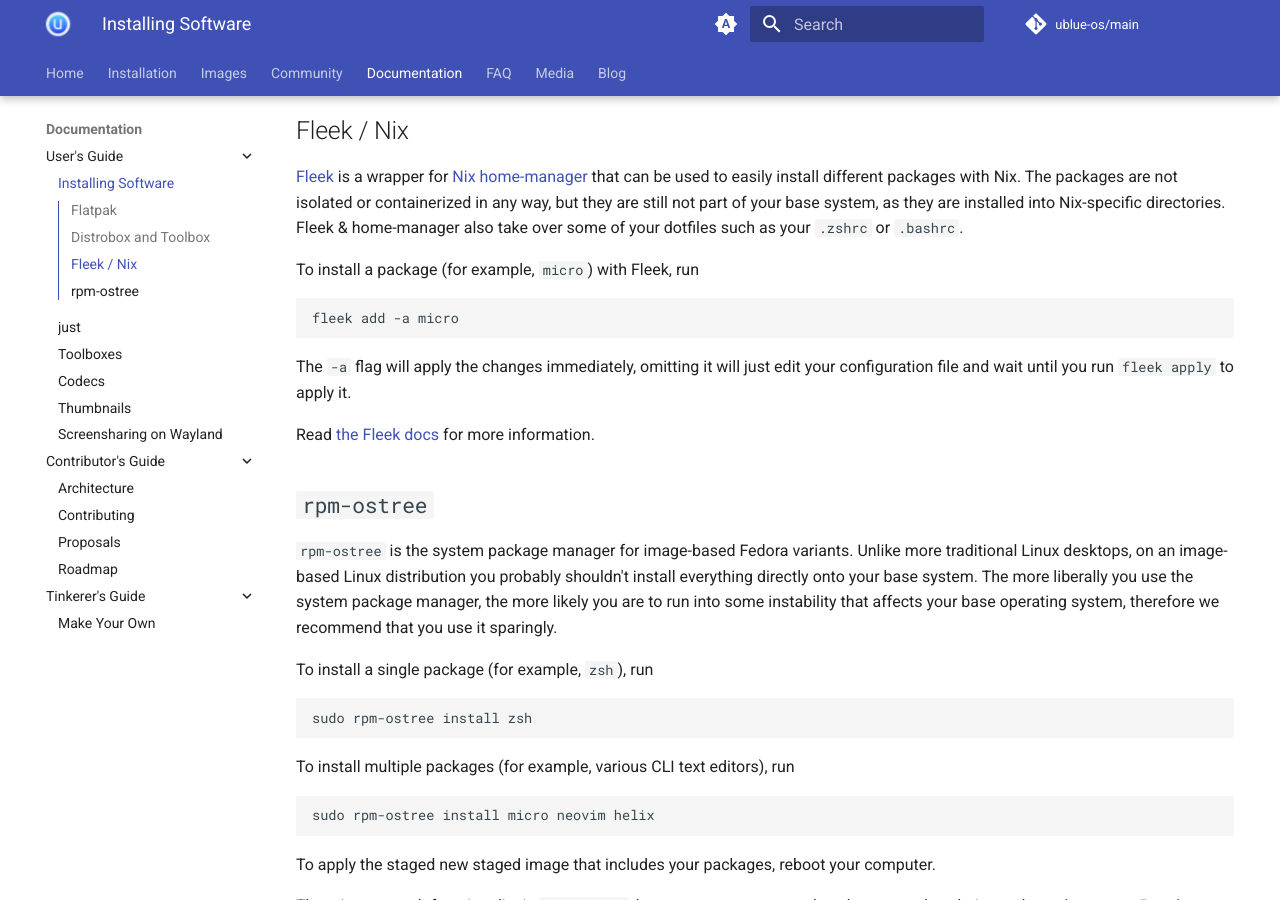
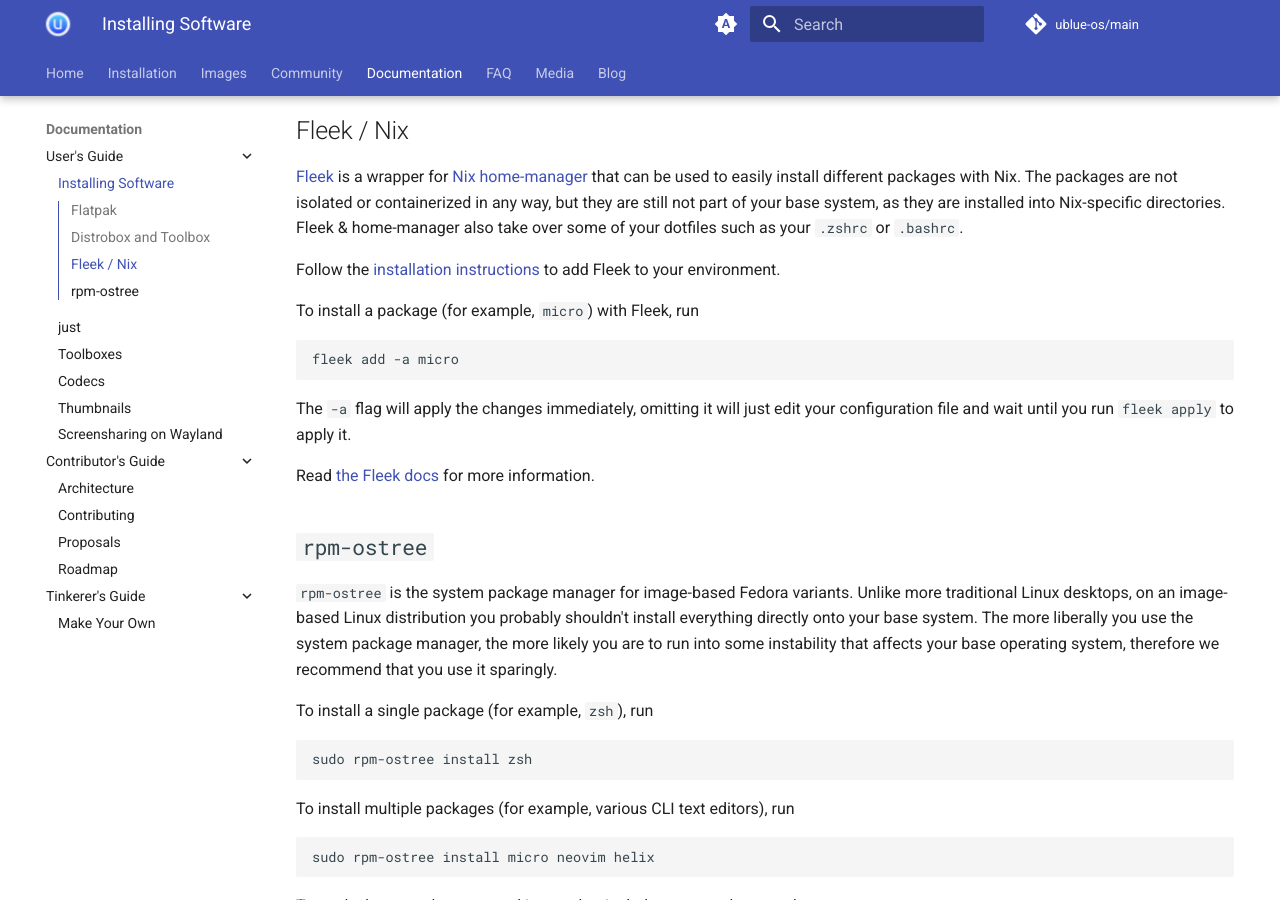
Before and after one commit to ublue-os/website, an MkDocs documentation site: the page built from docs/guide/software.md, in a window 1280 px wide and 900 px high, scrolled down 875 px. Built offline with MkDocs 1.6.1 and Material for MkDocs 9.7.7, drawn with Linux system fonts in a browser that asks for light colours; comment, search, counter and statistics services are not loaded.

Commit message:
docs: clarify fleek installation requirement
Add a line in the documentation to refer to the installation instructions
for Fleek, so that users aren't surprised that the commands are missing
in their image when they try them out.

````diff
--- a/docs/guide/software.md
+++ b/docs/guide/software.md
@@ -30,6 +30,8 @@ Toolboxes are little CLI podman containers that you can install anything into wi
 [Fleek](https://getfleek.dev/) is a wrapper for [Nix](https://nixos.org/manual/nix/stable/) [home-manager](https://github.com/nix-community/home-manager) that can be used to easily install different packages with Nix. The packages are not isolated or containerized in any way, but they are still not part of your base system, as they are installed into Nix-specific directories.
 Fleek & home-manager also take over some of your dotfiles such as your `.zshrc` or `.bashrc`.
 
+Follow the [installation instructions](https://getfleek.dev/docs/installation) to add Fleek to your environment.
+
 To install a package (for example, `micro`) with Fleek, run
 ```
 fleek add -a micro
````
